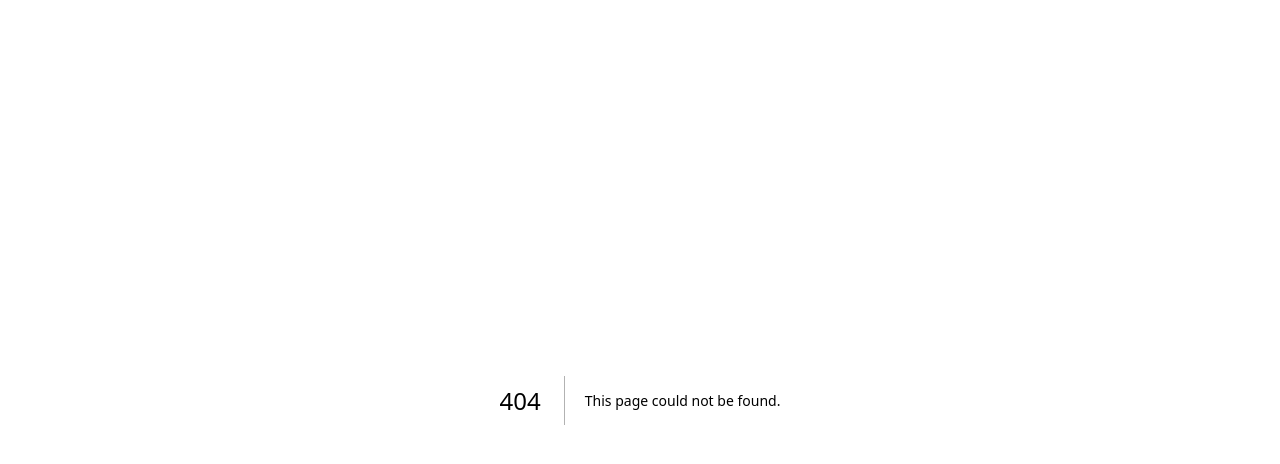
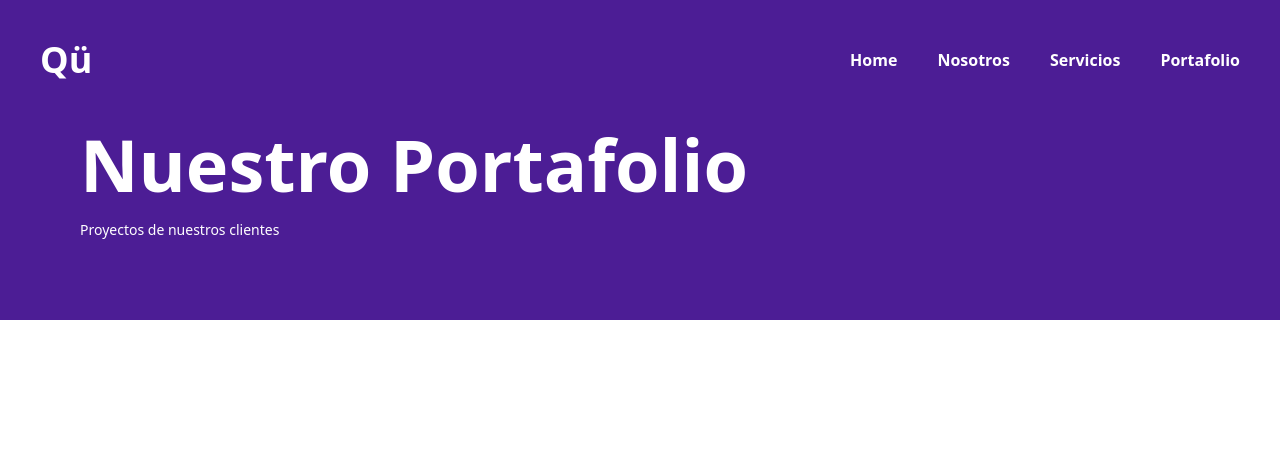
Before and after one commit to adriansth/enhance-your-reality, a Next.js app: page /portfolio in a window 1280 px wide. Before the commit this address had no page. Shown: the top 464 px of the page. Built offline with nearby package versions, Linux system fonts and the light colour scheme.

Commit message:
feat: Added Main component for Portfolio pPage.

```diff
--- a/components/global/Navbar.jsx
+++ b/components/global/Navbar.jsx
@@ -22,7 +22,11 @@ export default function Navbar() {
                               </Link>
                          </span>
                          <span className='cursor-pointer hover:text-sky-300'>Servicios</span>
-                         <span className='cursor-pointer hover:text-sky-300'>Portafolio</span>
+                         <span className='cursor-pointer hover:text-sky-300'>
+                              <Link href='/portfolio'>
+                                   Portafolio
+                              </Link>
+                         </span>
                     </div>
                     {/* dropdown menu */}
                     <div className='block md:hidden'>
--- /dev/null
+++ b/components/portfolio/PortfolioMain.jsx
@@ -0,0 +1,10 @@
+export default function PortfolioMain() {
+     return(
+          <div className='w-screen h-[40vh] bg-violet-900 pt-32 px-20'>
+               <div className='flex flex-col gap-y-5'>
+                    <h1 className='text-7xl font-semibold text-white'>Nuestro Portafolio</h1>
+                    <h2 className='text-sm text-white font-light'>Proyectos de nuestros clientes</h2>
+               </div>
+          </div>
+     );
+}
--- /dev/null
+++ b/pages/portfolio/index.jsx
@@ -0,0 +1,25 @@
+// components
+import Navbar from '../../components/global/Navbar';
+import PortfolioMain from "../../components/portfolio/PortfolioMain";
+// next
+import Head from 'next/head';
+
+export default function PortfolioPage() {
+     return(
+          <>
+               <Head>
+                    <title>Portafolio | Enhance Your Reality | Qü</title>
+                    <meta name='description' content='Enhance Your Reality | Qü' />
+                    <link rel="stylesheet" href="/favicon.ico" />
+               </Head>
+               <main>
+                    <div className='relative'>
+                         <div className='absolute'>
+                              <Navbar />
+                         </div>
+                    </div>
+                    <PortfolioMain />
+               </main>
+          </>
+     );
+}
--- a/pages/privacy-policy/index.jsx
+++ b/pages/privacy-policy/index.jsx
@@ -11,7 +11,7 @@ export default function PrivacyPolicyPage() {
           <div>
                <Head>
                     <title>Política de Privacidad | Enhance Your Reality | Qü</title>
-                    <meta name='description' contest='Enhance Your Reality | Qü' />
+                    <meta name='description' content='Enhance Your Reality | Qü' />
                     <link rel="stylesheet" href="/favicon.ico" />
                </Head>
                <main>
```
